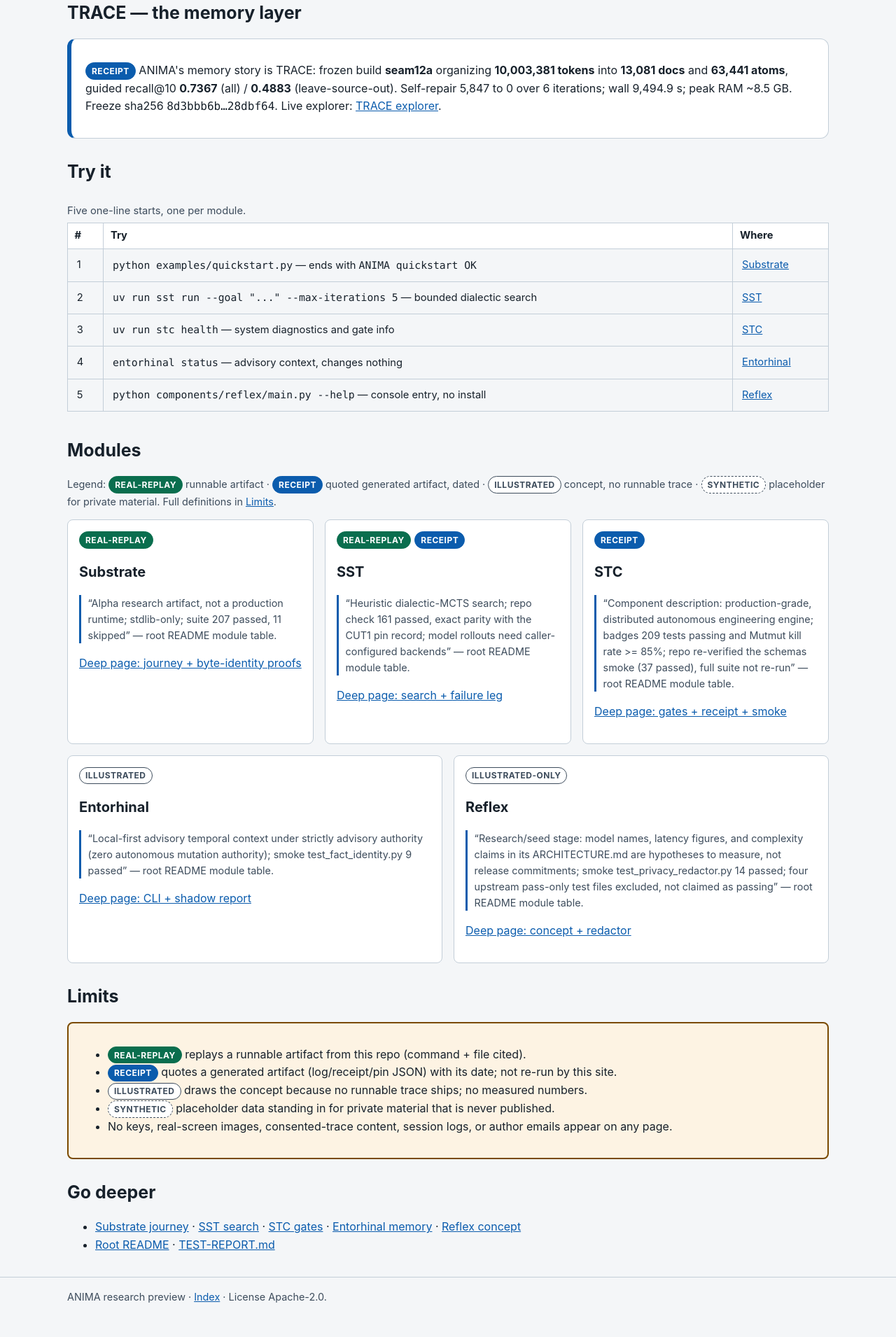
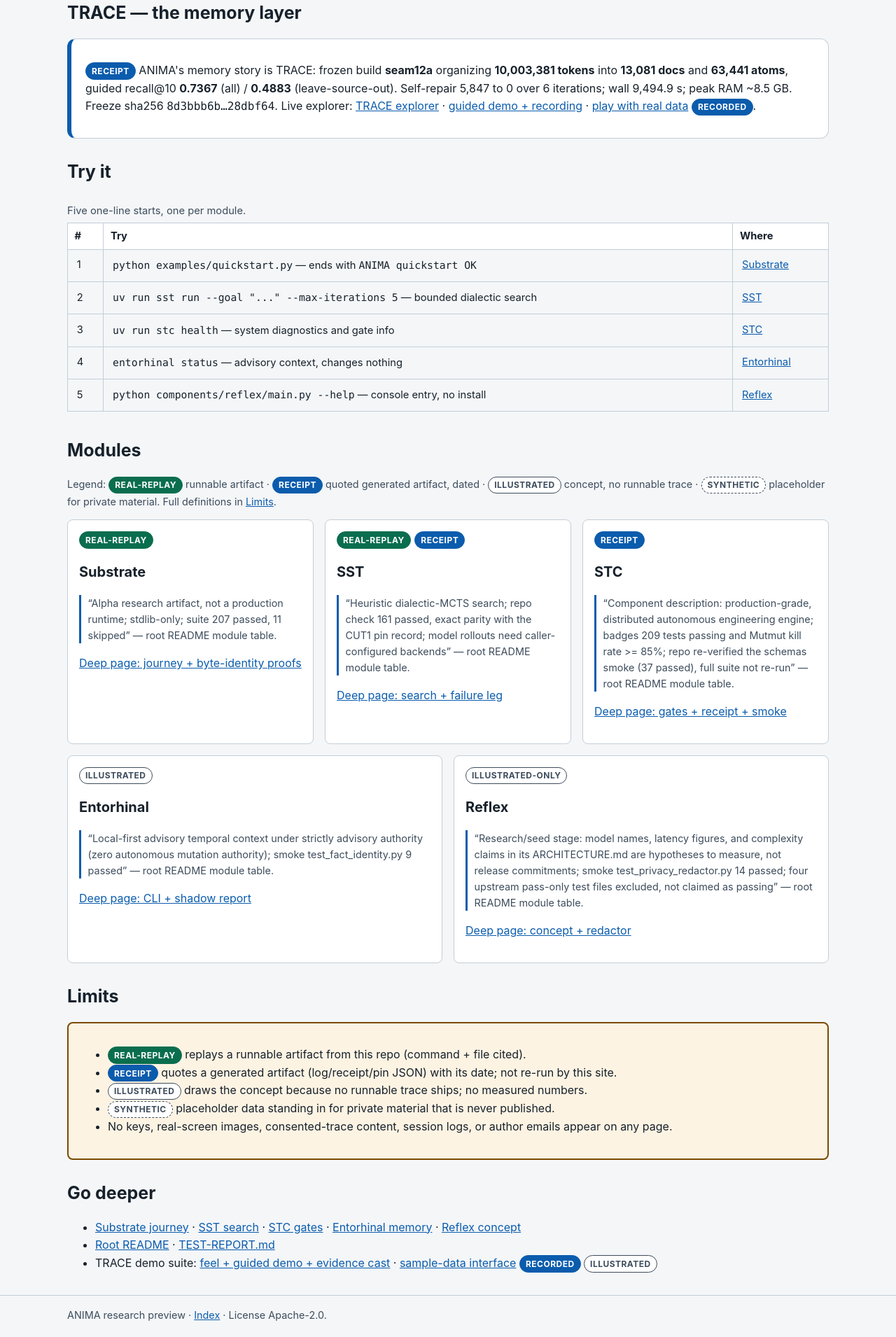
Before and after one commit to Anshul48/anima, a plain HTML site: page docs/index.html in a window 1280 px wide. Shown: the part 630-2540 px from the top of the page at 70% size. Drawn offline with Linux system fonts and the light colour scheme.

Commit message:
r3/anima-xlink: cross-links to TRACE demo suite + sample-data interface

```diff
--- a/docs/index.html
+++ b/docs/index.html
@@ -46,7 +46,10 @@
 <strong>0.7367</strong> (all) / <strong>0.4883</strong> (leave-source-out).
 Self-repair 5,847 to 0 over 6 iterations; wall 9,494.9 s; peak RAM ~8.5 GB.
 Freeze sha256 <code>8d3bbb6b…28dbf64</code>. Live explorer:
-<a href="https://anshul48.github.io/trace/explorer/">TRACE explorer</a>.</p>
+<a href="https://anshul48.github.io/trace/explorer/">TRACE explorer</a> ·
+<a href="https://anshul48.github.io/trace/recording/">guided demo + recording</a> ·
+<a href="https://anshul48.github.io/trace/play/">play with real data</a>
+<span class="chip chip-receipt">RECORDED</span>.</p>
 </div>
 </section>
 
@@ -120,6 +123,7 @@ Freeze sha256 <code>8d3bbb6b…28dbf64</code>. Live explorer:
 <ul>
 <li><a href="substrate.html">Substrate journey</a> · <a href="sst.html">SST search</a> · <a href="stc.html">STC gates</a> · <a href="entorhinal.html">Entorhinal memory</a> · <a href="reflex.html">Reflex concept</a></li>
 <li><a href="../README.md">Root README</a> · <a href="../TEST-REPORT.md">TEST-REPORT.md</a></li>
+<li>TRACE demo suite: <a href="https://anshul48.github.io/trace/recording/">feel + guided demo + evidence cast</a> · <a href="https://anshul48.github.io/trace/play/">sample-data interface</a> <span class="chip chip-receipt">RECORDED</span> <span class="chip chip-illus">ILLUSTRATED</span></li>
 </ul>
 <!-- ws6: external links (papers, explorer deep-links, PyPI) attach here -->
 </section>
```
